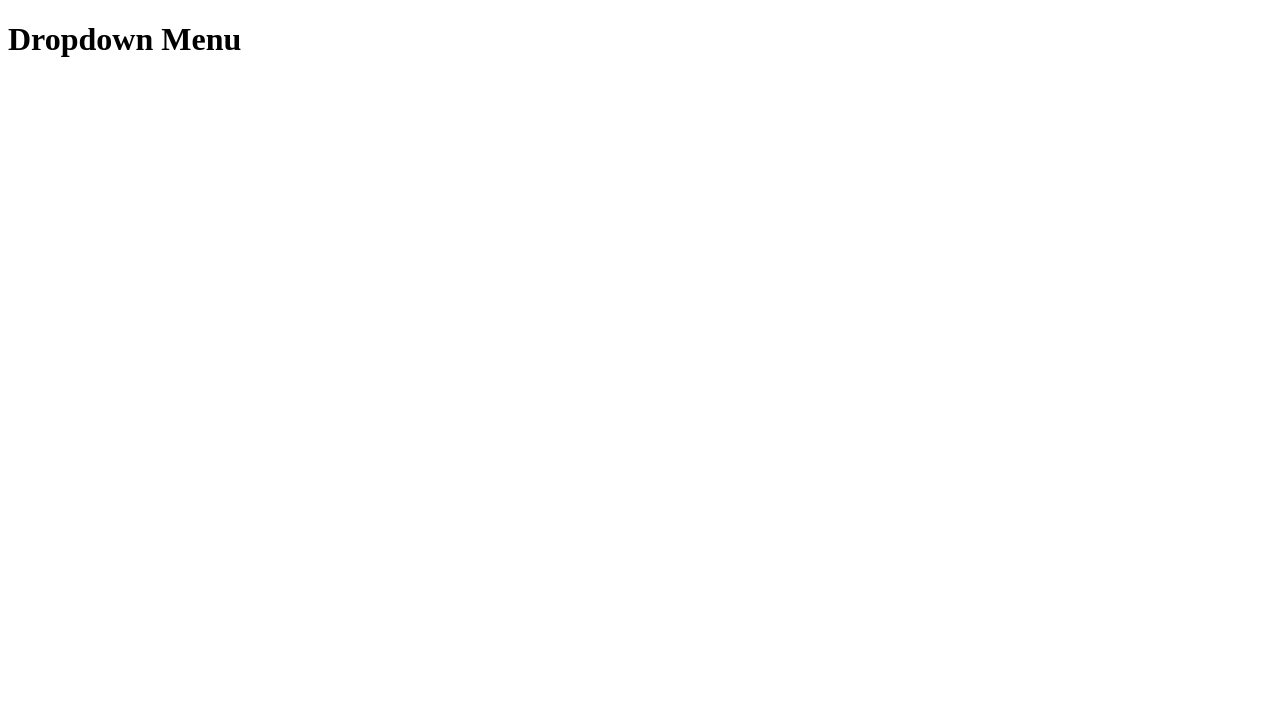
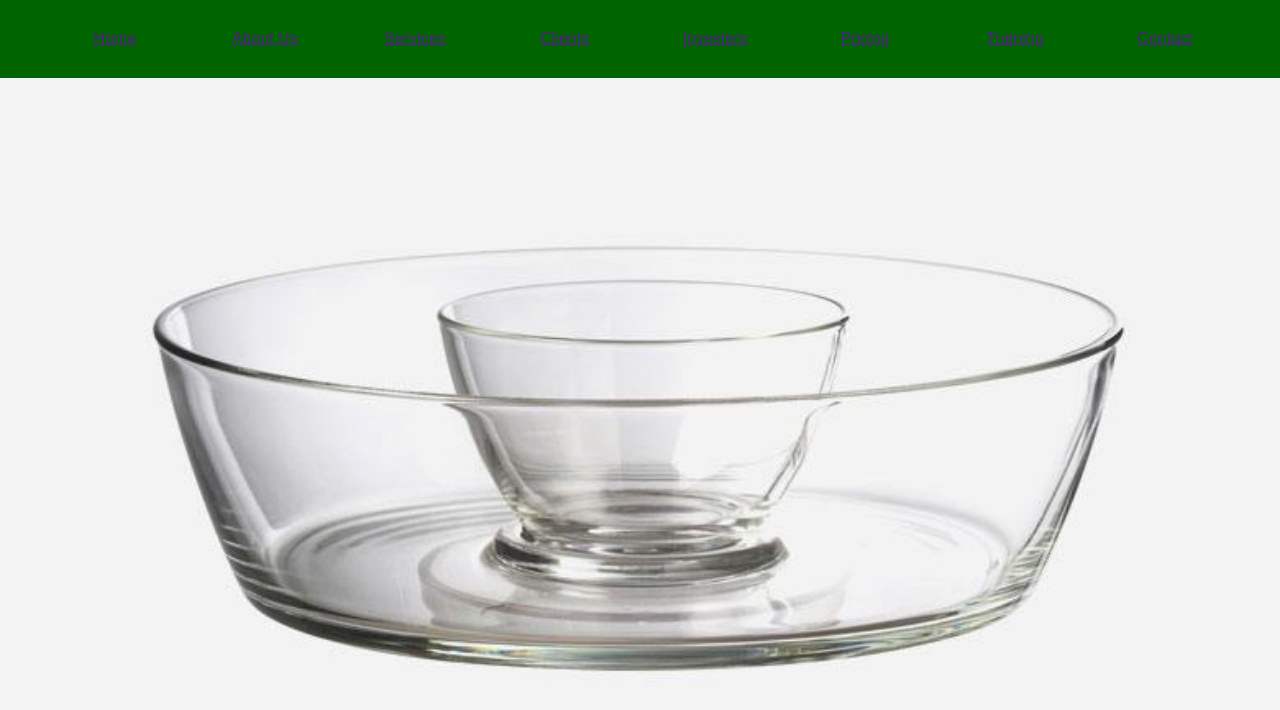
Before and after one commit to SumonWebDev/Dropdown-menu, a plain HTML site: page index.html in a window 1280 px wide. Drawn offline with Linux system fonts and the light colour scheme.

Commit message:
file send

```diff
--- a/index.html
+++ b/index.html
@@ -7,7 +7,17 @@
     <link rel="stylesheet" href="style.css">
 </head>
 <body>
-    <h1>Dropdown Menu</h1>
-
+    <div class="menu-bar">
+    <ul>
+       <li><a href="">Home</a></li>
+       <li><a href="">About Us</a></li>
+       <li><a href="">Services</a></li>
+       <li><a href="">Clients</a></li>
+       <li><a href="">Investers</a></li>
+       <li><a href="">Pricing</a></li>
+       <li><a href="">Training</a></li>
+       <li><a href="">Contact</a></li>
+    </ul>
+</div>
 </body>
 </html>
--- a/style.css
+++ b/style.css
@@ -0,0 +1,31 @@
+*{
+    padding: 0;
+    margin: 0;
+    box-sizing: border-box;
+}
+body{
+    background-image:url(a4.jpg);
+    background-repeat:none;
+    background-size:cover;
+    background-position:center;
+    font-family: sans-serif;
+    background-attachment: fixed;
+
+
+}
+.menu-bar{
+    background:rgba(0,100,0);
+    text-align: center;
+
+}
+.menu-bar ul{
+display: inline-flex;
+list-style-type: none;
+color: wheat;
+
+}
+.menu-bar ul li{
+    width: 120px;
+    padding: 15px;
+    margin: 15px;
+}
```
